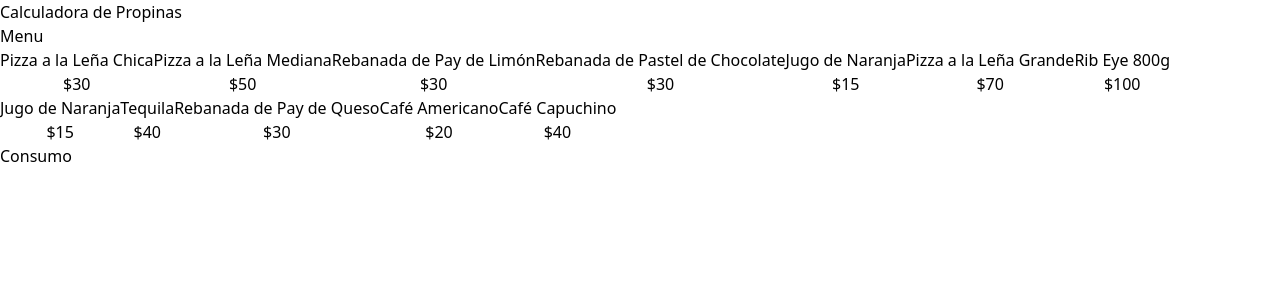
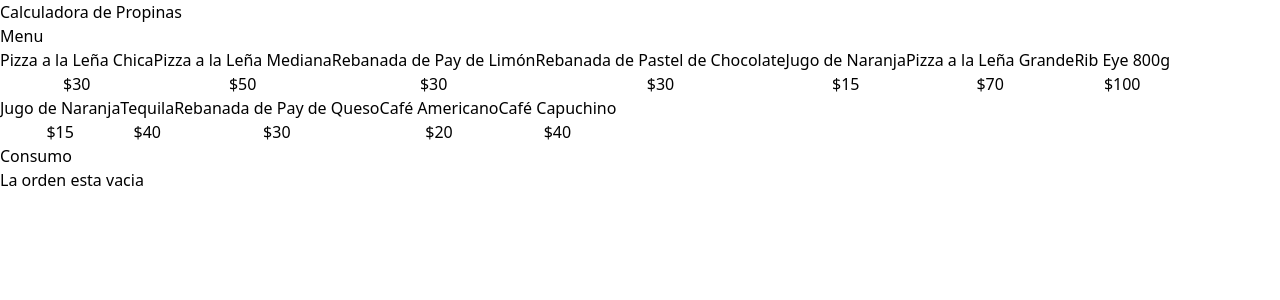
Before and after one commit to robertgrc/calculadora_propinas, a React (Vite) app: page / in a window 1280 px wide. Shown: the top 300 px of the page. Built offline with nearby package versions, Linux system fonts and the light colour scheme.

Commit message:
Mostrando el consumo de la orden en OrderContents

```diff
--- a/src/App.tsx
+++ b/src/App.tsx
@@ -1,11 +1,12 @@
 import MenuItem from "./components/MenuItem"
+import OrderContents from "./components/OrderContents"
 import { menuItems } from "./data/db"
 import useOrder from "./hooks/useOrder"
 
 
 function App() {
 
-  const{addItem} = useOrder()
+  const{ order, addItem} = useOrder()
 
   return (
     <>
@@ -26,8 +27,11 @@
             ))}
           </div>
         </div>
-        <div>
-          <h2>Consumo</h2>
+        <div className="border border-dashed border-slate-300 p-5 rounded-lg space-y-10">
+          <OrderContents
+            order={order}
+          />
+
         </div>
       </main>
 
--- /dev/null
+++ b/src/components/OrderContents.tsx
@@ -0,0 +1,29 @@
+import { OrderItem } from "../types"
+
+
+type OrderContentsProps ={
+    order: OrderItem[]
+}
+
+export default function OrderContents({order}:OrderContentsProps) {
+    // console.log('order desde OrderContens', order)
+  return (
+    <div>
+        <h2 className='font-black text-4xl'>Consumo</h2>
+        <div className="space-y-3 mt-5">
+            {order.length ===0 ?
+                <p className="text-center">La orden esta vacia</p>
+            :(
+                order.map(item => (
+                    <div key={item.id}>
+                        <p>
+                            {item.name}
+                        </p>
+                    </div>
+                ))
+            )
+            }
+        </div>
+    </div>
+  )
+}
--- a/src/hooks/useOrder.ts
+++ b/src/hooks/useOrder.ts
@@ -17,9 +17,10 @@
             setOrder([...order, newItem])
         }
     }
-    console.log(order)
+    // console.log(order)
 
     return{
+        order,
         addItem
     }
 
```
